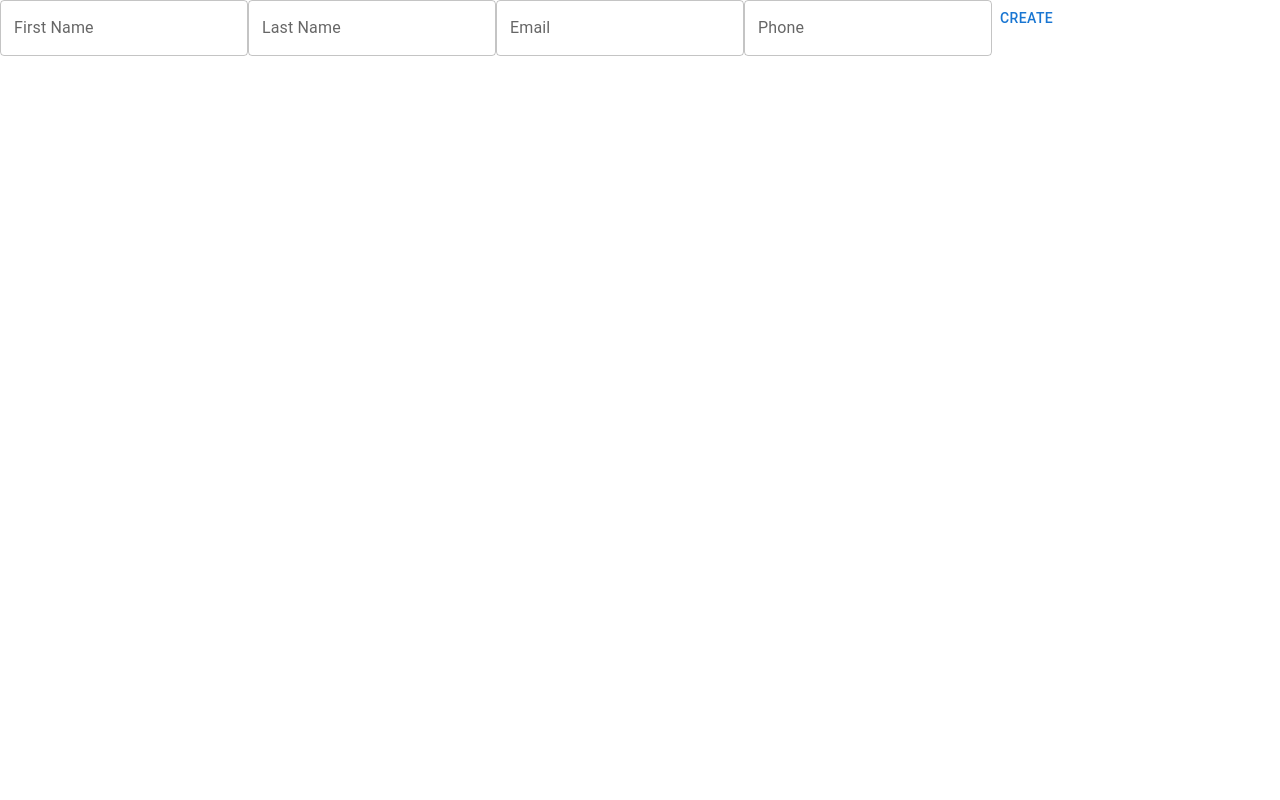
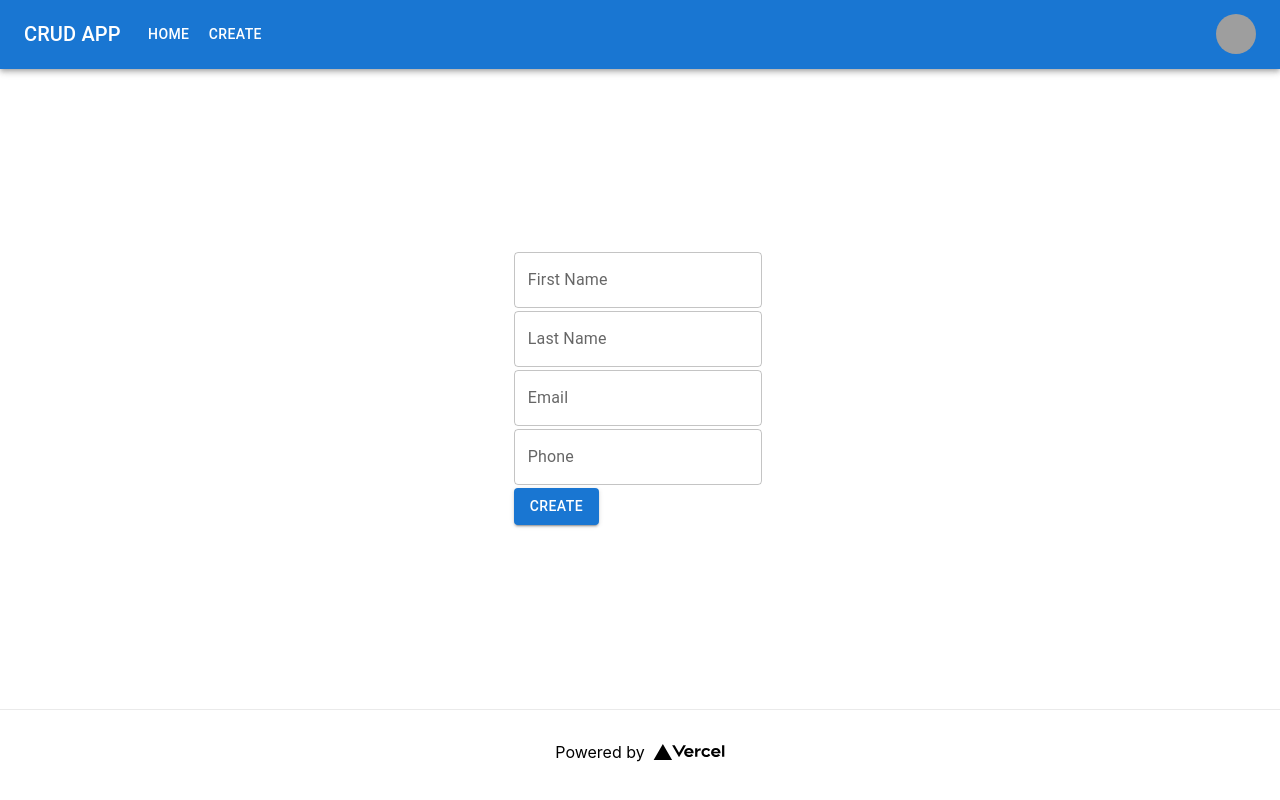
Before and after one commit to Hangtu/codeChallenge, a Next.js app: page /contacts/create in a window 1280 px wide. Built offline with nearby package versions, Linux system fonts and the light colour scheme; grey boxes are pictures that could not be loaded.

Commit message:
update design for forms

```diff
--- a/components/ContactsForm/index.tsx
+++ b/components/ContactsForm/index.tsx
@@ -1,5 +1,11 @@
 import React, { FC } from 'react'
-import { Button, FormControl, FormHelperText, TextField } from '@mui/material'
+import {
+  Box,
+  Button,
+  FormControl,
+  FormHelperText,
+  TextField,
+} from '@mui/material'
 import { useForm } from 'react-hook-form'
 import { yupResolver } from '@hookform/resolvers/yup'
 import { contactSchema } from '../../yup/contactForm'
@@ -10,6 +16,7 @@ interface ContactsFormComponentProps {
   submitText: string
   contact?: GetContactById
   disabled?: boolean
+  wasDeleted?: boolean
 }
 
 export const ContactsFormComponent: FC<ContactsFormComponentProps> = ({
@@ -17,6 +24,7 @@ export const ContactsFormComponent: FC<ContactsFormComponentProps> = ({
   submitText,
   contact,
   disabled,
+  wasDeleted,
 }) => {
   const {
     register,
@@ -28,12 +36,19 @@ export const ContactsFormComponent: FC<ContactsFormComponentProps> = ({
   })
 
   return (
+    <Box
+      component="div"
+      sx={{
+        '& > :not(style)': { m: 1, width: '25ch' },
+      }}
+    >
       <form onSubmit={handleSubmit((data) => onSubmit(data, reset))}>
         <FormControl>
           <TextField
             InputProps={{
               readOnly: disabled,
             }}
+            disabled={wasDeleted}
             id="first-name"
             label="First Name"
             variant="outlined"
@@ -48,6 +63,7 @@ export const ContactsFormComponent: FC<ContactsFormComponentProps> = ({
             InputProps={{
               readOnly: disabled,
             }}
+            disabled={wasDeleted}
             id="last-name"
             label="Last Name"
             variant="outlined"
@@ -62,6 +78,7 @@ export const ContactsFormComponent: FC<ContactsFormComponentProps> = ({
             InputProps={{
               readOnly: disabled,
             }}
+            disabled={wasDeleted}
             id="email"
             label="Email"
             variant="outlined"
@@ -76,6 +93,7 @@ export const ContactsFormComponent: FC<ContactsFormComponentProps> = ({
             InputProps={{
               readOnly: disabled,
             }}
+            disabled={wasDeleted}
             id="phone"
             label="Phone"
             variant="outlined"
@@ -85,7 +103,10 @@ export const ContactsFormComponent: FC<ContactsFormComponentProps> = ({
           <FormHelperText error>{errors.phone?.message}</FormHelperText>
         </FormControl>
 
-      <Button type="submit">{submitText}</Button>
+        <Button type="submit" variant="contained" disabled={wasDeleted}>
+          {submitText}
+        </Button>
       </form>
+    </Box>
   )
 }
--- /dev/null
+++ b/components/Footer/index.tsx
@@ -0,0 +1,21 @@
+import Image from 'next/image'
+import styles from '../../styles/Home.module.css'
+
+export default function Footer() {
+  return (
+    <>
+      <footer className={styles.footer}>
+        <a
+          href="https://vercel.com?utm_source=create-next-app&utm_medium=default-template&utm_campaign=create-next-app"
+          target="_blank"
+          rel="noopener noreferrer"
+        >
+          Powered by{' '}
+          <span className={styles.logo}>
+            <Image src="/vercel.svg" alt="Vercel Logo" width={72} height={16} />
+          </span>
+        </a>
+      </footer>
+    </>
+  )
+}
--- /dev/null
+++ b/components/Layout/index.tsx
@@ -0,0 +1,20 @@
+import { ReactNode } from 'react'
+import Footer from '../Footer'
+import Navbar from '../NavBar'
+import styles from '../..//styles/Home.module.css'
+
+interface AuxProps {
+  children: ReactNode
+}
+
+export default function Layout({ children }: AuxProps) {
+  return (
+    <>
+      <Navbar />
+      <div className={styles.container}>
+        <main className={styles.main}>{children}</main>
+      </div>
+      <Footer />
+    </>
+  )
+}
--- /dev/null
+++ b/components/NavBar/index.tsx
@@ -0,0 +1,153 @@
+import * as React from 'react'
+import AppBar from '@mui/material/AppBar'
+import Box from '@mui/material/Box'
+import Toolbar from '@mui/material/Toolbar'
+import IconButton from '@mui/material/IconButton'
+import Typography from '@mui/material/Typography'
+import Menu from '@mui/material/Menu'
+import MenuIcon from '@mui/icons-material/Menu'
+import Container from '@mui/material/Container'
+import Avatar from '@mui/material/Avatar'
+import Button from '@mui/material/Button'
+import Tooltip from '@mui/material/Tooltip'
+import MenuItem from '@mui/material/MenuItem'
+import { useRouter } from 'next/router'
+import Link from 'next/link'
+
+const pages = ['Home', 'Create']
+const settings = ['Profile', 'Account', 'Dashboard', 'Logout']
+
+const Navbar = () => {
+  const path = useRouter()
+  const [anchorElNav, setAnchorElNav] = React.useState<null | HTMLElement>(null)
+  const [anchorElUser, setAnchorElUser] = React.useState<null | HTMLElement>(
+    null
+  )
+
+  const handleOpenNavMenu = (event: React.MouseEvent<HTMLElement>) => {
+    setAnchorElNav(event.currentTarget)
+  }
+  const handleOpenUserMenu = (event: React.MouseEvent<HTMLElement>) => {
+    setAnchorElUser(event.currentTarget)
+  }
+
+  const handleCloseNavMenu = (page: string) => {
+    if (page === 'Home') {
+      path.push('/')
+    }
+    if (page === 'Create') {
+      path.push('/contacts/create')
+    }
+    setAnchorElNav(null)
+  }
+
+  const handleCloseUserMenu = () => {
+    setAnchorElUser(null)
+  }
+
+  return (
+    <AppBar position="static">
+      <Container maxWidth="xl">
+        <Toolbar disableGutters>
+          <Typography
+            variant="h6"
+            noWrap
+            component="div"
+            sx={{ mr: 2, display: { xs: 'none', md: 'flex' } }}
+          >
+            <Link href="/">
+              <a>{process.env.NEXT_PUBLIC_APP_NAME!}</a>
+            </Link>
+          </Typography>
+
+          <Box sx={{ flexGrow: 1, display: { xs: 'flex', md: 'none' } }}>
+            <IconButton
+              size="large"
+              aria-label="account of current user"
+              aria-controls="menu-appbar"
+              aria-haspopup="true"
+              onClick={handleOpenNavMenu}
+              color="inherit"
+            >
+              <MenuIcon />
+            </IconButton>
+            <Menu
+              id="menu-appbar"
+              anchorEl={anchorElNav}
+              anchorOrigin={{
+                vertical: 'bottom',
+                horizontal: 'left',
+              }}
+              keepMounted
+              transformOrigin={{
+                vertical: 'top',
+                horizontal: 'left',
+              }}
+              open={Boolean(anchorElNav)}
+              onClose={handleCloseNavMenu}
+              sx={{
+                display: { xs: 'block', md: 'none' },
+              }}
+            >
+              {pages.map((page) => (
+                <MenuItem key={page} onClick={() => handleCloseNavMenu(page)}>
+                  <Typography textAlign="center">{page}</Typography>
+                </MenuItem>
+              ))}
+            </Menu>
+          </Box>
+          <Typography
+            variant="h6"
+            noWrap
+            component="div"
+            sx={{ flexGrow: 1, display: { xs: 'flex', md: 'none' } }}
+          >
+            {process.env.NEXT_PUBLIC_APP_NAME!}
+          </Typography>
+          <Box sx={{ flexGrow: 1, display: { xs: 'none', md: 'flex' } }}>
+            {pages.map((page) => (
+              <Button
+                key={page}
+                onClick={() => handleCloseNavMenu(page)}
+                sx={{ my: 2, color: 'white', display: 'block' }}
+              >
+                {page}
+              </Button>
+            ))}
+          </Box>
+
+          <Box sx={{ flexGrow: 0 }}>
+            <Tooltip title="Open settings">
+              <IconButton onClick={handleOpenUserMenu} sx={{ p: 0 }}>
+                <Avatar alt="Hang Tu" src="/static/images/avatar/2.jpg" />
+              </IconButton>
+            </Tooltip>
+            <Menu
+              sx={{ mt: '45px' }}
+              id="menu-appbar"
+              anchorEl={anchorElUser}
+              anchorOrigin={{
+                vertical: 'top',
+                horizontal: 'right',
+              }}
+              keepMounted
+              transformOrigin={{
+                vertical: 'top',
+                horizontal: 'right',
+              }}
+              open={Boolean(anchorElUser)}
+              onClose={handleCloseUserMenu}
+            >
+              {settings.map((setting) => (
+                <MenuItem key={setting} onClick={handleCloseUserMenu}>
+                  <Typography textAlign="center">{setting}</Typography>
+                </MenuItem>
+              ))}
+            </Menu>
+          </Box>
+        </Toolbar>
+      </Container>
+    </AppBar>
+  )
+}
+export default Navbar
--- a/pages/_app.tsx
+++ b/pages/_app.tsx
@@ -1,8 +1,13 @@
 import '../styles/globals.css'
 import type { AppProps } from 'next/app'
+import Layout from '../components/Layout'
 
 function MyApp({ Component, pageProps }: AppProps) {
-  return <Component {...pageProps} />
+  return (
+    <Layout>
+      <Component {...pageProps} />
+    </Layout>
+  )
 }
 
 export default MyApp
--- a/pages/contacts/[id]/update.tsx
+++ b/pages/contacts/[id]/update.tsx
@@ -9,6 +9,7 @@ import { FC, useState } from 'react'
 import React from 'react'
 import { ContactsFormComponent } from '../../../components/ContactsForm'
 import { SnackBarComponent } from '../../../components/SnackBar'
+import Head from 'next/head'
 
 const UpdatePage: FC<DeleteUpdateFormProperties> = ({ contact }) => {
   const [snackBar, setSnackBar] = useState<SnackBarProperties>({
@@ -45,6 +46,10 @@ const UpdatePage: FC<DeleteUpdateFormProperties> = ({ contact }) => {
 
   return (
     <>
+      <Head>
+        <title>Update</title>
+        <link rel="icon" href="/favicon.ico" />
+      </Head>
       {snackBar?.message && (
         <SnackBarComponent
           payload={snackBar}
--- a/pages/contacts/create.tsx
+++ b/pages/contacts/create.tsx
@@ -6,6 +6,7 @@ import React from 'react'
 
 import { ContactsFormComponent } from '../../components/ContactsForm'
 import { SnackBarComponent } from '../../components/SnackBar'
+import Head from 'next/head'
 
 const Create: FC<NextPage> = () => {
   const [snackBar, setSnackBar] = useState<SnackBarProperties>({
@@ -49,6 +50,11 @@ const Create: FC<NextPage> = () => {
 
   return (
     <>
+      <Head>
+        <title>Create</title>
+        <link rel="icon" href="/favicon.ico" />
+      </Head>
+
       {snackBar?.message && (
         <SnackBarComponent
           payload={snackBar}
--- a/styles/Home.module.css
+++ b/styles/Home.module.css
@@ -3,8 +3,8 @@
 }
 
 .main {
-  min-height: 100vh;
-  padding: 4rem 0;
+  min-height: 80vh;
+  padding: 2rem 0;
   flex: 1;
   display: flex;
   flex-direction: column;
```
Also changed, not shown: pages/contacts/[id]/delete.tsx (+8 -0 lines), pages/index.tsx (+4 -22 lines), 1 other file (tests, documents, lock files or other folders). Lines whose indentation alone changed are shown as unchanged.
